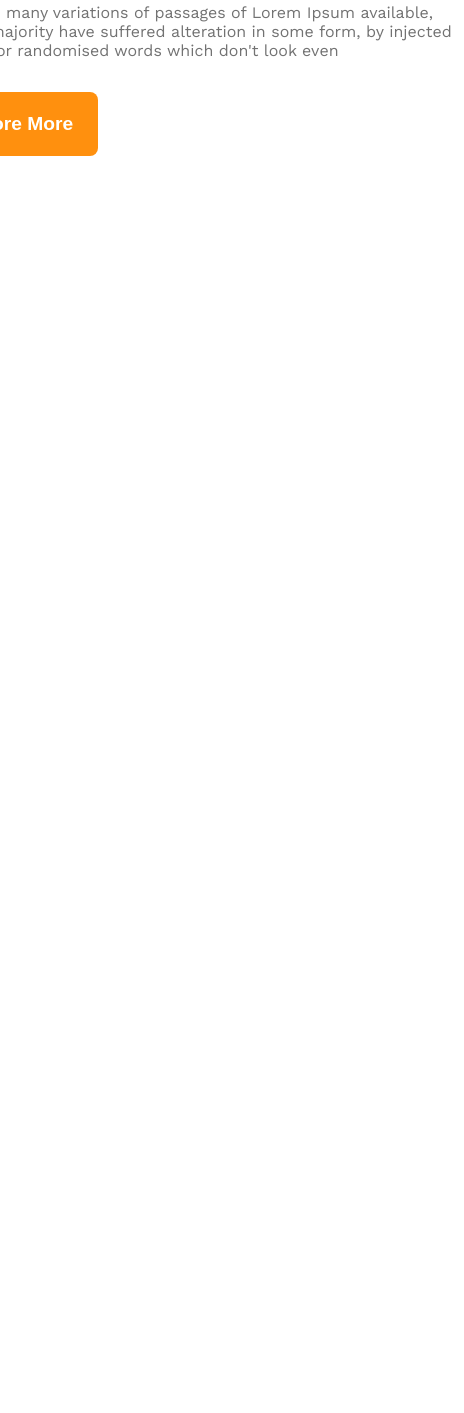
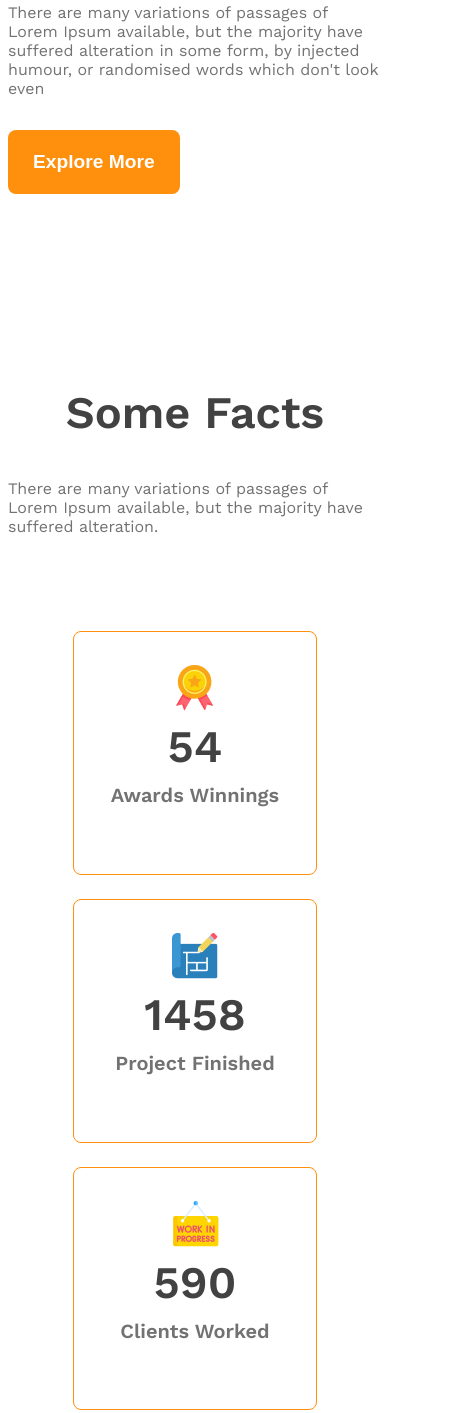
Before and after one commit to Mahin934/G3-Architect-M2, a plain HTML site: page index.html in a window 390 px wide. Shown: the part 3106-4519 px from the top of the page, 464 px wide, since content can reach past the window. Before the commit the page ends 3362 px from the top, so only its background shows below. Drawn offline with nearby package versions, Linux system fonts and the light colour scheme.

Commit message:
Factor portion Added

```diff
--- a/index.html
+++ b/index.html
@@ -25,7 +25,7 @@
             <p class="Pera-decoration">There are many variations of passages of Lorem Ipsum available, but the majority have suffered alteration in some form, by injected humour, or randomised words which don't look even</p>
                 <button class="btn-primary">Explore More</button>
           </div>
-          <img src="images/banner.png" alt="">
+          <img class="header-image" src="images/banner.png" alt="">
         </div>
     </header>
     <main>
@@ -42,6 +42,42 @@
                 <button class="btn-primary">Explore More</button>
             </div>
         </section>
+        <section class="facts">
+            <!-- h1.fact-heading+p.fact-pera -->
+            <h1 class="fact-heading">Some Facts</h1>
+            <p class="fact-pera Pera-decoration">There are many variations of passages of Lorem Ipsum available, but the majority have suffered alteration.</p>
+            <!-- .fact-container>.fact-cointains*4>img.fact-image+h4.fact-number-header+h5.fact-pera-header -->
+            <div class="fact-container">
+                <div class="fact-cointains flex-primary">
+                    <div>
+                    <img src="images/icons/ribon.png" alt="" class="fact-image">
+                    <h4 class="fact-number-header">54</h4>
+                    <h5 class="fact-pera-header">Awards Winnings</h5>
+                    </div>
+                </div>
+                <div class="fact-cointains flex-primary">
+                    <div>
+                        <img src="images/icons/projects.png" alt="" class="fact-image">
+                        <h4 class="fact-number-header">1458</h4>
+                        <h5 class="fact-pera-header">Project Finished</h5>
+                    </div>
+                </div>
+                <div class="fact-cointains flex-primary">
+                    <div>
+                        <img src="images/icons/customers.png" alt="" class="fact-image">
+                        <h4 class="fact-number-header">590</h4>
+                        <h5 class="fact-pera-header">Clients Worked</h5>
+                    </div>
+                </div>
+                <div class="fact-cointains flex-primary">
+                    <div>
+                        <img src="images/icons/email.png" alt="" class="fact-image">
+                        <h4 class="fact-number-header">22578</h4>
+                        <h5 class="fact-pera-header">Email Send</h5>
+                    </div>
+                </div>
+            </div>
+        </section>
     </main>
     <footer></footer>
 </body>
--- a/styles.css
+++ b/styles.css
@@ -113,6 +113,52 @@ main{
     margin-bottom: 32px;
 }
 
+/* Fact Section */
+
+.fact-cointains{
+    border: 1px solid rgb(255, 144, 14);
+    border-radius: 8px;
+    width: 241.83px;
+    height: 241.83px;
+    justify-content: center;
+    align-items: center;
+    text-align: center;
+}
+
+.fact-container{
+    display: grid;
+    grid-template-columns: repeat(4, 1fr);
+}
+
+.fact-number-header{
+    color: rgb(66, 66, 66);
+    font-size: 2.82rem;
+    font-weight: 600;
+    margin-top: 5px;
+    margin-bottom: 10px;
+}
+
+.fact-pera-header{
+    color: rgb(114, 114, 114);
+    font-size: 1.25rem;
+    font-weight: 600;
+    margin-top: 10px;
+}
+
+.fact-heading{
+    margin-top: 130px;
+    color: rgb(66, 66, 66);
+    font-size: 2.82rem;
+    font-weight: 600;
+    margin-bottom: 24px;
+}
+
+.fact-pera {
+    width: 542px;
+    height: 52px;
+    margin-bottom: 100px;
+}
+
 
 
 @media screen and (max-width: 576px) {
@@ -120,24 +166,39 @@ main{
     .banner-text-pert,
     .nav-list,
     .First-Page-design,
-    .First-page-data-container
+    .First-page-data-container,
+    .fact-container
     {
         flex-direction: column;
     }
 
-    .image-container{
+    .image-container, .fact-container{
         grid-template-columns: repeat(1, 1fr);
     }
 
-    img{
+    .header-image{
         width: 100%;
     }
     .full-content-header,
     .nav-bar,
     .banner-part,
     .banner-text-pert,
-    main
+     main,
+    .First-page-data-container,
+    .fact-container,
+    .fact-pera
     {
         width: 100%;
     }
+
+    .fact-container, .facts{
+        display: flex;
+        flex-direction: column;
+        justify-content: center;
+        align-items: center;
+    }
+
+    .fact-container{
+        gap: 24px;
+    }
 }
```
